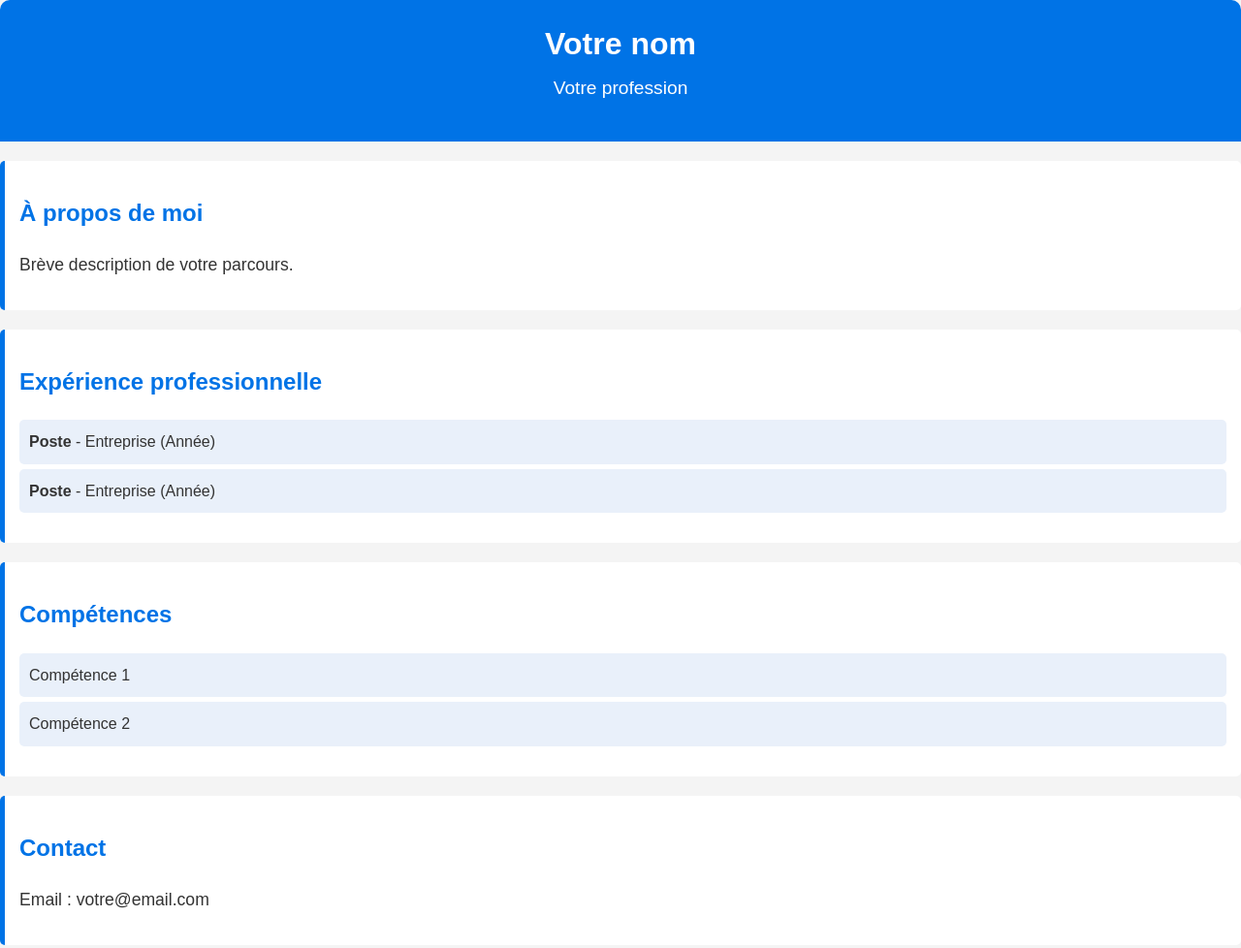
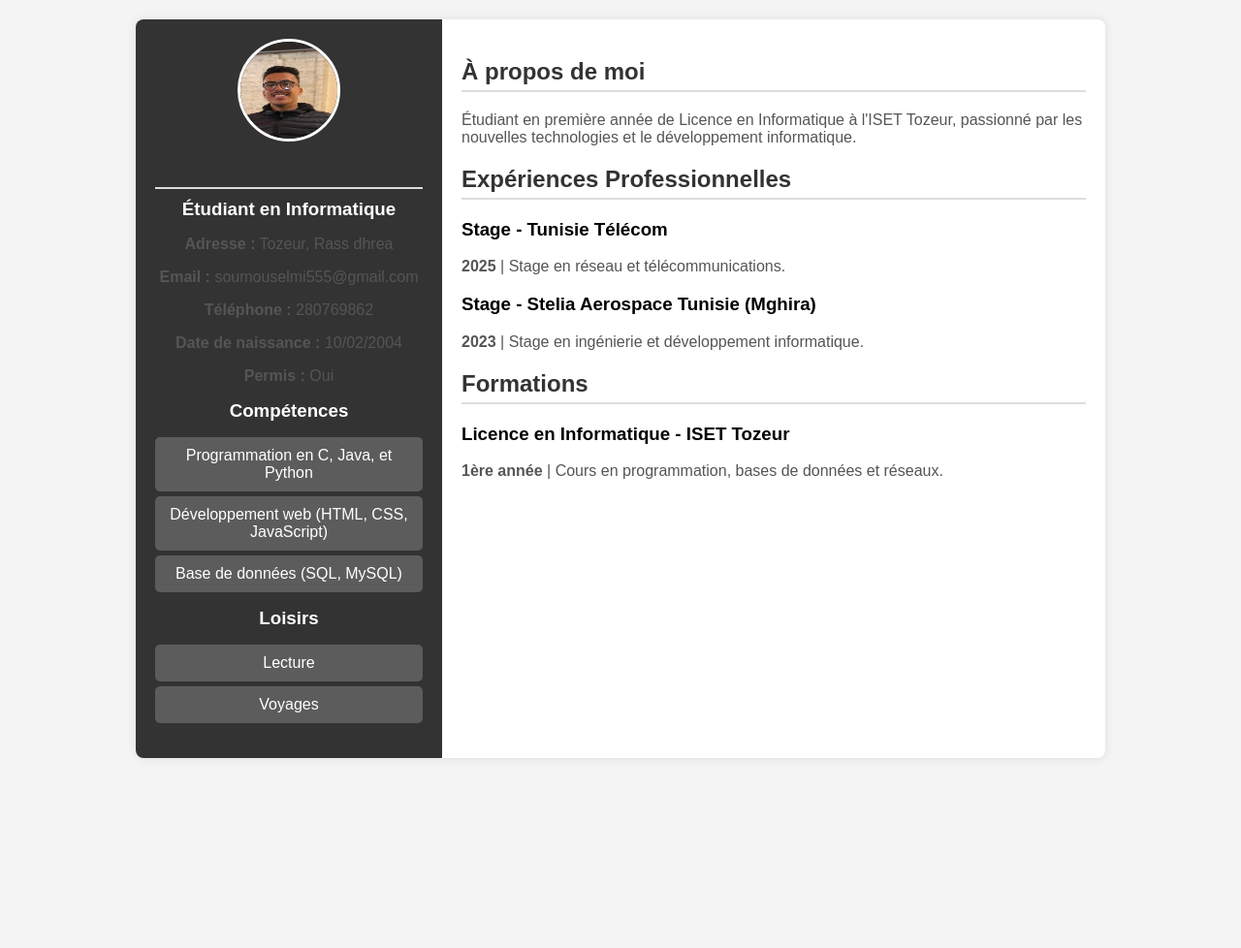
Before and after one commit to Soumou-selmi/Soumou-selmi.github.io, a plain HTML site: page index.html in a window 1280 px wide. Shown: the whole page at 97% size. After the commit the page ends 802 px from the top, so only its background shows below. Drawn offline with Linux system fonts and the light colour scheme.

Commit message:
yfrtgfcgt

```diff
--- /dev/null
+++ b/cvv.css
@@ -0,0 +1,68 @@
+body {
+    font-family: Arial, sans-serif;
+    margin: 0;
+    padding: 0;
+    background-color: #f4f4f4;
+}
+
+.cv-container {
+    display: flex;
+    width: 80%;
+    max-width: 1000px;
+    margin: 20px auto;
+    background: white;
+    box-shadow: 0 0 10px rgba(0, 0, 0, 0.1);
+    border-radius: 8px;
+}
+
+.sidebar {
+    width: 30%;
+    background: #333;
+    color: white;
+    padding: 20px;
+    text-align: center;
+    border-top-left-radius: 8px;
+    border-bottom-left-radius: 8px;
+}
+
+.profile-photo img {
+    width: 100px;
+    height: 100px;
+    border-radius: 50%;
+    border: 3px solid white;
+}
+
+.sidebar h2, .sidebar h3 {
+    margin: 10px 0;
+}
+
+.sidebar ul {
+    list-style: none;
+    padding: 0;
+}
+
+.sidebar ul li {
+    background: rgba(255, 255, 255, 0.2);
+    padding: 10px;
+    margin: 5px 0;
+    border-radius: 5px;
+}
+
+.content {
+    width: 70%;
+    padding: 20px;
+}
+
+h2 {
+    color: #333;
+    border-bottom: 2px solid #ddd;
+    padding-bottom: 5px;
+}
+
+.job, .school {
+    margin-bottom: 15px;
+}
+
+p {
+    color: #555;
+}
--- a/index.html
+++ b/index.html
@@ -3,35 +3,60 @@
 <head>
     <meta charset="UTF-8">
     <meta name="viewport" content="width=device-width, initial-scale=1.0">
-    <title>Mon CV</title>
-    <link rel="stylesheet" href="style.css">
+    <title>CV - Soumou Selmi</title>
+    <link rel="stylesheet" href="cvv.css">
 </head>
 <body>
-    <header>
-        <h1>Votre nom</h1>
-        <p>Votre profession</p>
-    </header>
-    <section>
-        <h2>À propos de moi</h2>
-        <p>Brève description de votre parcours.</p>
-    </section>
-    <section>
-        <h2>Expérience professionnelle</h2>
-        <ul>
-            <li><strong>Poste</strong> - Entreprise (Année)</li>
-            <li><strong>Poste</strong> - Entreprise (Année)</li>
-        </ul>
-    </section>
-    <section>
-        <h2>Compétences</h2>
-        <ul>
-            <li>Compétence 1</li>
-            <li>Compétence 2</li>
-        </ul>
-    </section>
-    <section>
-        <h2>Contact</h2>
-        <p>Email : votre@email.com</p>
-    </section>
+    <div class="cv-container">
+        <aside class="sidebar">
+            <div class="profile-photo">
+                <img src="soumou.jpg" alt="Photo de profil">
+            </div>
+            <h2>SOUMOU SELMI</h2>
+            <h3>Étudiant en Informatique</h3>
+            <div class="info">
+                <p><strong>Adresse :</strong> Tozeur, Rass dhrea </p>
+                <p><strong>Email :</strong> soumouselmi555@gmail.com</p>
+                <p><strong>Téléphone :</strong> 280769862</p>
+                <p><strong>Date de naissance :</strong> 10/02/2004</p>
+                <p><strong>Permis :</strong> Oui</p>
+            </div>
+            <h3>Compétences</h3>
+            <ul>
+                <li>Programmation en C, Java, et Python</li>
+                <li>Développement web (HTML, CSS, JavaScript)</li>
+                <li>Base de données (SQL, MySQL)</li>
+            </ul>
+            <h3>Loisirs</h3>
+            <ul>
+                <li>Lecture</li>
+                <li>Voyages</li>
+            </ul>
+        </aside>
+        <main class="content">
+            <section class="about">
+                <h2>À propos de moi</h2>
+                <p>Étudiant en première année de Licence en Informatique à l'ISET Tozeur, passionné par les nouvelles technologies et le développement informatique.</p>
+            </section>
+            <section class="experience">
+                <h2>Expériences Professionnelles</h2>
+                <div class="job">
+                    <h3>Stage - Tunisie Télécom</h3>
+                    <p><strong>2025</strong> | Stage en réseau et télécommunications.</p>
+                </div>
+                <div class="job">
+                    <h3>Stage - Stelia Aerospace Tunisie (Mghira)</h3>
+                    <p><strong>2023</strong> | Stage en ingénierie et développement informatique.</p>
+                </div>
+            </section>
+            <section class="education">
+                <h2>Formations</h2>
+                <div class="school">
+                    <h3>Licence en Informatique - ISET Tozeur</h3>
+                    <p><strong>1ère année</strong> | Cours en programmation, bases de données et réseaux.</p>
+                </div>
+            </section>
+        </main>
+    </div>
 </body>
 </html>
--- a/style.css
+++ /dev/null
@@ -1,80 +0,0 @@
-/* Style général */
-body {
-    font-family: 'Arial', sans-serif;
-    background-color: #f4f4f4;
-    color: #333;
-    margin: 0;
-    padding: 0;
-    line-height: 1.6;
-}
-
-/* Conteneur principal */
-.container {
-    max-width: 800px;
-    margin: 20px auto;
-    background: white;
-    padding: 20px;
-    border-radius: 10px;
-    box-shadow: 0 0 10px rgba(0, 0, 0, 0.1);
-}
-
-/* En-tête */
-header {
-    text-align: center;
-    background: #0073e6;
-    color: white;
-    padding: 20px;
-    border-radius: 10px 10px 0 0;
-}
-
-header h1 {
-    margin: 0;
-    font-size: 2em;
-}
-
-header p {
-    font-size: 1.2em;
-    margin-top: 5px;
-}
-
-/* Sections */
-section {
-    margin: 20px 0;
-    padding: 15px;
-    background: #ffffff;
-    border-left: 5px solid #0073e6;
-    border-radius: 5px;
-}
-
-h2 {
-    color: #0073e6;
-    font-size: 1.5em;
-}
-
-ul {
-    list-style: none;
-    padding: 0;
-}
-
-ul li {
-    background: #e9f0fa;
-    margin: 5px 0;
-    padding: 10px;
-    border-radius: 5px;
-}
-
-/* Contact */
-section p {
-    font-size: 1.1em;
-}
-
-/* Liens */
-a {
-    color: #0073e6;
-    text-decoration: none;
-    font-weight: bold;
-}
-
-a:hover {
-    text-decoration: underline;
-}
```
Also changed, not shown: Capture.JPG (added), soumou.jpg (added).
